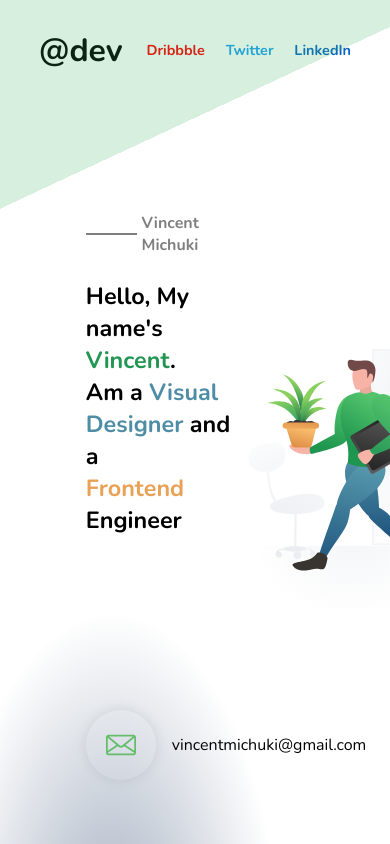
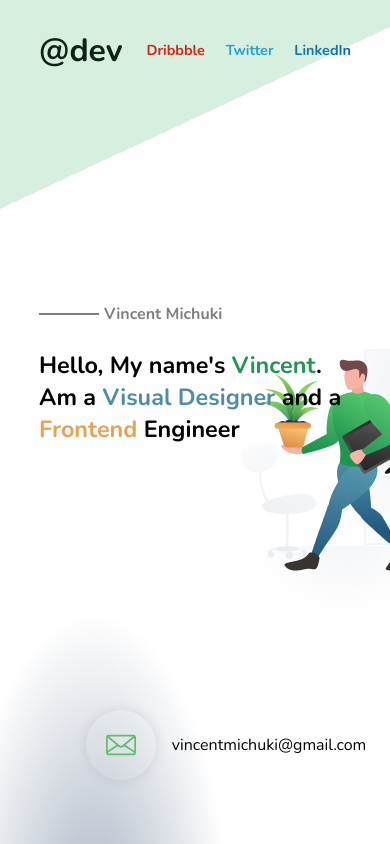
Before and after one commit to vincentmichuki/portfolio, a React (Create React App) app: page / in a window 390 px wide. Built offline with nearby package versions, Linux system fonts and the light colour scheme.

Commit message:
add CNAME file

```diff
--- a/src/App.scss
+++ b/src/App.scss
@@ -141,9 +141,20 @@
   }
 }
 
-@media only screen and (max-width: 500px) {
+@media only screen and (max-width: 850px) {
   .content-wrapper {
-    padding: 10px 22vmin;
+    padding: 10px 10vmin;
+    .content-area-sec-one{
+      .content-info{
+        width: 100%;
+        position: absolute;
+        z-index: 999;
+      }
+      .content-image{
+        position: absolute;
+        right: 0;
+      }
+    }
   }
 
   .app-header{
```
Also changed, not shown: 1 other file (tests, documents, lock files or other folders).
